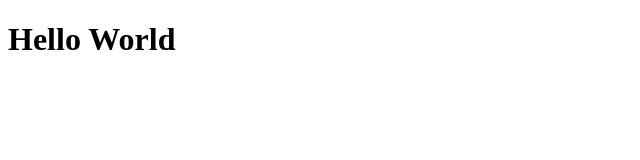
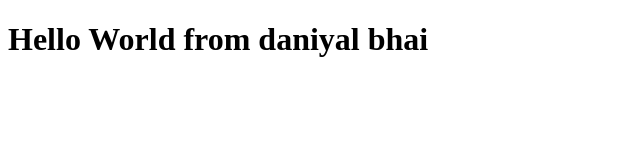
Before and after one commit to Daniyalamir/bootcamp2020, a plain HTML site: page index.html in a window 1280 px wide. Shown: the whole page, without its empty margins (0-640 px from the left). Drawn offline with Linux system fonts and the light colour scheme.

Commit message:
changing in index.html file

```diff
--- a/index.html
+++ b/index.html
@@ -7,6 +7,6 @@
     <title>Document</title>
 </head>
 <body>
-    <h1> Hello World </h1>
+    <h1> Hello World from daniyal bhai</h1>
 </body>
 </html>
```
